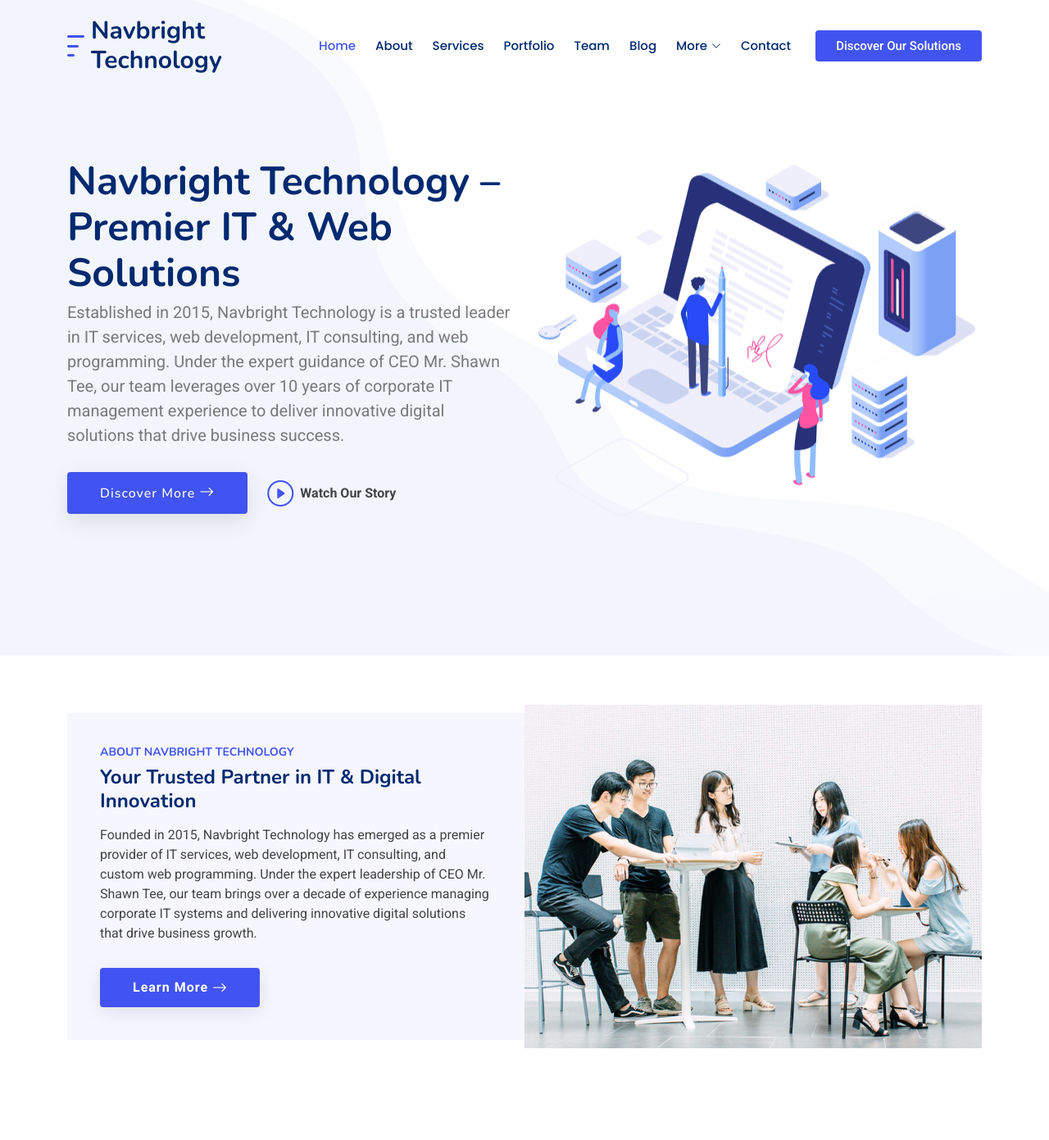
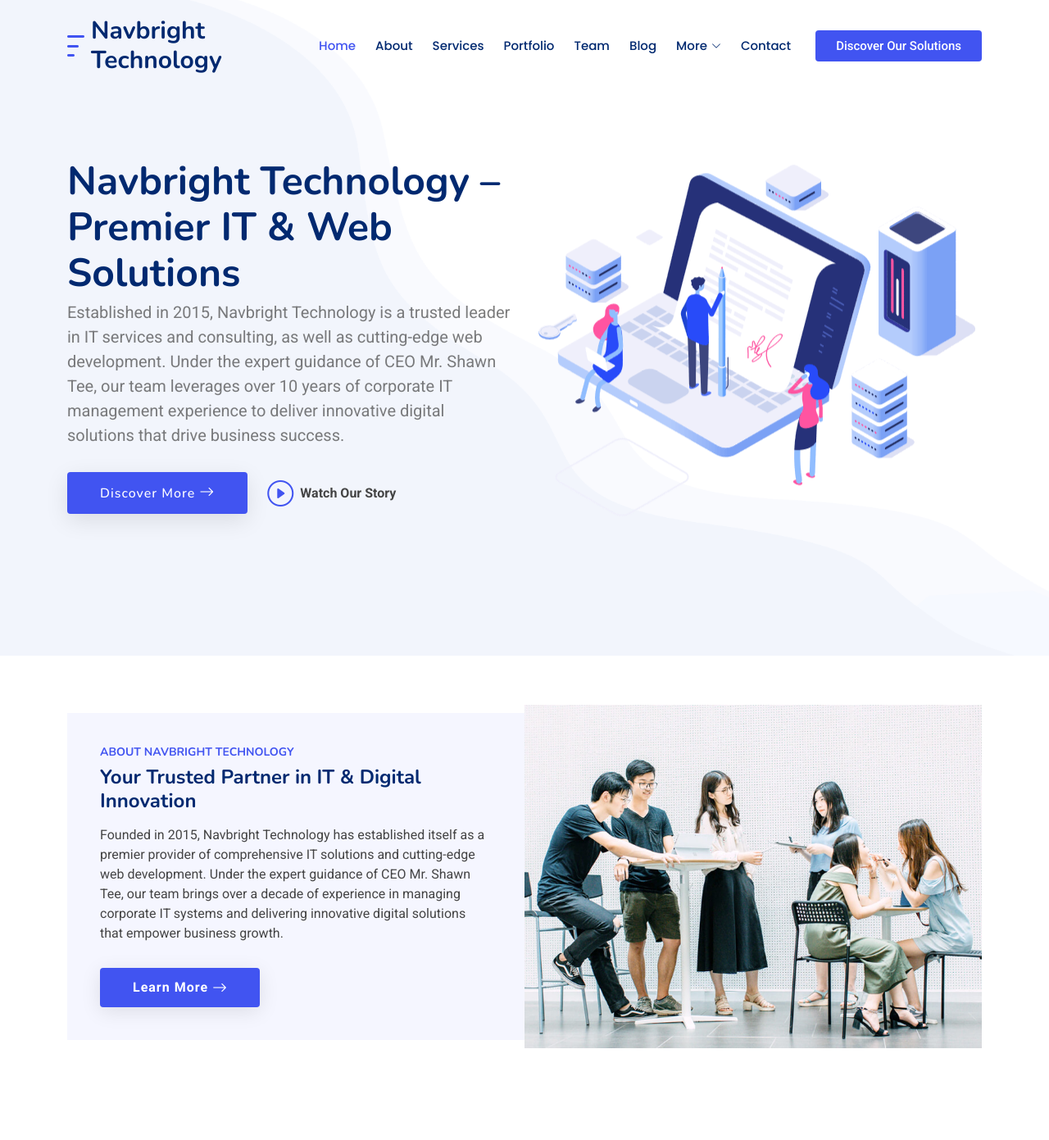
Before and after one commit to jerryvien/navbright, a PHP site: page / in a window 1280 px wide. Shown: the top 1391 px of the page at 82% size. Run offline with PHP 8.4, Linux system fonts and the light colour scheme.

Commit message:
Done for about me

```diff
--- a/index.php
+++ b/index.php
@@ -9,7 +9,7 @@
         <div class="col-lg-6 order-2 order-lg-1 d-flex flex-column justify-content-center">
           <h1 data-aos="fade-up">Navbright Technology – Premier IT & Web Solutions</h1>
           <p data-aos="fade-up" data-aos-delay="100">
-            Established in 2015, Navbright Technology is a trusted leader in IT services, web development, IT consulting, and web programming. Under the expert guidance of CEO Mr. Shawn Tee, our team leverages over 10 years of corporate IT management experience to deliver innovative digital solutions that drive business success.
+            Established in 2015, Navbright Technology is a trusted leader in IT services and consulting, as well as cutting-edge web development. Under the expert guidance of CEO Mr. Shawn Tee, our team leverages over 10 years of corporate IT management experience to deliver innovative digital solutions that drive business success.
           </p>
           <div class="d-flex flex-column flex-md-row" data-aos="fade-up" data-aos-delay="200">
             <a href="#about" class="btn-get-started">Discover More <i class="bi bi-arrow-right"></i></a>
@@ -35,7 +35,7 @@
             <h3>About Navbright Technology</h3>
             <h2>Your Trusted Partner in IT & Digital Innovation</h2>
             <p>
-              Founded in 2015, Navbright Technology has emerged as a premier provider of IT services, web development, IT consulting, and custom web programming. Under the expert leadership of CEO Mr. Shawn Tee, our team brings over a decade of experience managing corporate IT systems and delivering innovative digital solutions that drive business growth.
+              Founded in 2015, Navbright Technology has established itself as a premier provider of comprehensive IT solutions and cutting-edge web development. Under the expert guidance of CEO Mr. Shawn Tee, our team brings over a decade of experience in managing corporate IT systems and delivering innovative digital solutions that empower business growth.
             </p>
             <div class="text-center text-lg-start">
               <a href="#services" class="btn-read-more d-inline-flex align-items-center justify-content-center align-self-center">
```
